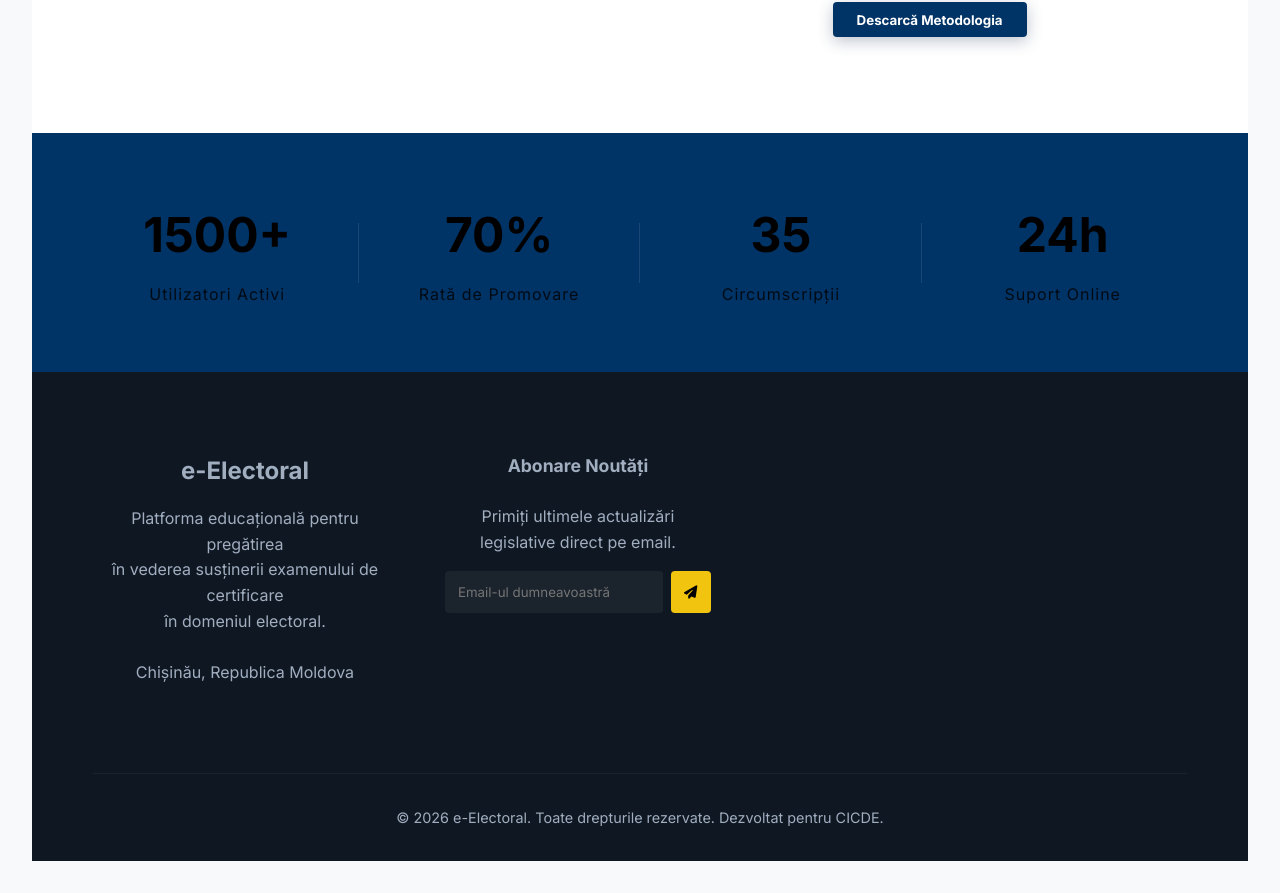
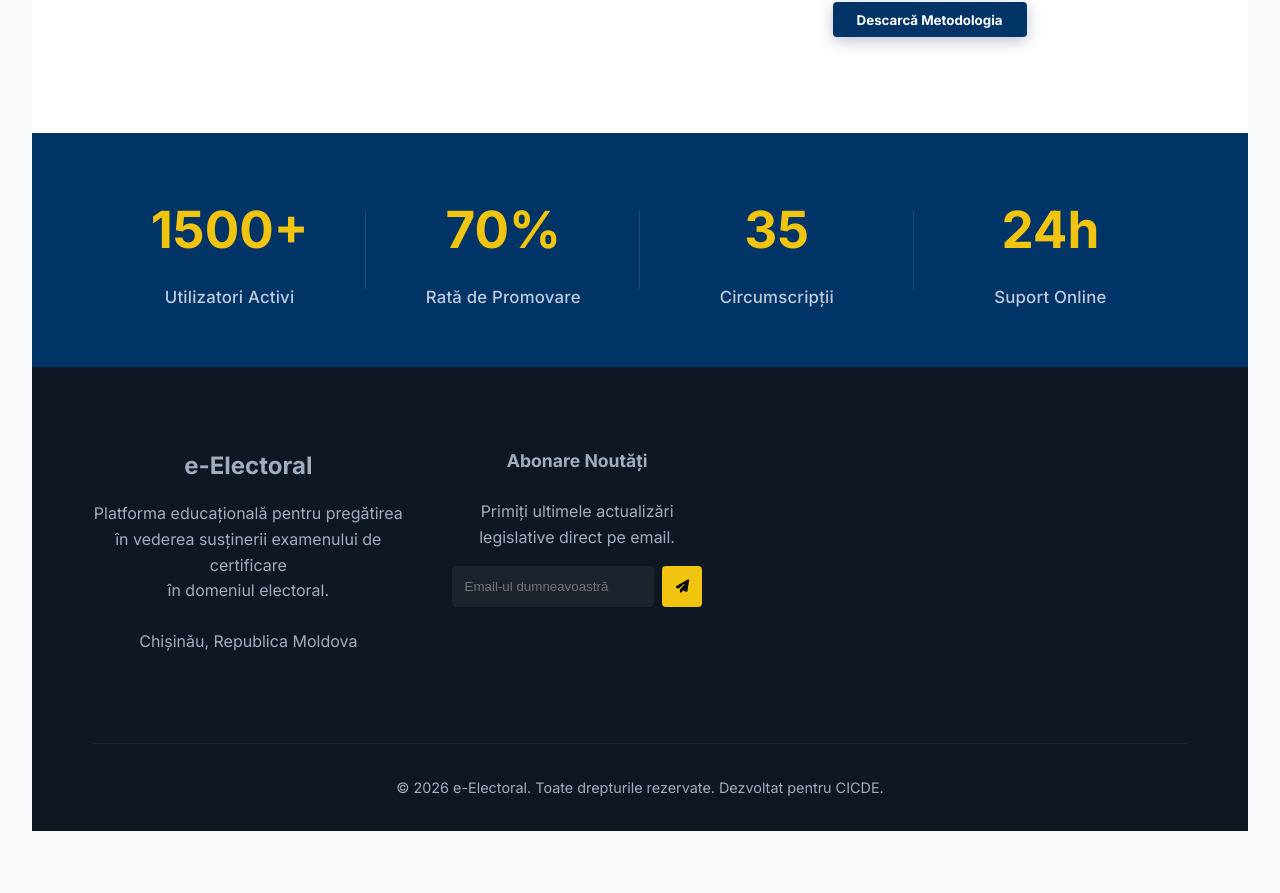
Before and after one commit to roscaiana/Proiect-MRSTweb, a React (Vite) app in the folder frontend/: page / in a window 1280 px wide. Shown: the part 2992-3885 px from the top of the page. After the commit the page ends 3855 px from the top, so only its background shows below. Built offline with nearby package versions, Linux system fonts and the light colour scheme.

Commit message:
final update (i wish)

```diff
--- a/frontend/src/HomePage/Hero/Hero.css
+++ b/frontend/src/HomePage/Hero/Hero.css
@@ -2,7 +2,7 @@
     background: linear-gradient(135deg, var(--primary-color) 0%, #1a2639 100%);
     min-height: 600px;
     position: relative;
-    color: var(#ffffff);
+    color: var(--white);
     display: flex;
     align-items: center;
     overflow: hidden;
@@ -49,7 +49,7 @@
     line-height: 1.1;
     letter-spacing: -1px;
     margin-bottom: 1.5rem;
-    text-shadow: 0 4px 15px rgba(0, 0, 0, 0.4);
+    text-shadow: 0 10px 30px rgba(0,0,0,0.35);
 }
 
 .lead {
@@ -75,10 +75,8 @@
 .mini-stat strong {
     display: block;
     font-size: 1.8rem;
-    color: var(#ffffff);
-}
-
-.mini-stat span {
+    color: var(--white); /* FIX */
+}.mini-stat span {
     font-size: 0.9rem;
     opacity: 0.7;
     text-transform: uppercase;
@@ -142,7 +140,7 @@
 
 .glass-body h3 {
     font-size: 1.8rem;
-    color: var(#ffffff);
+    color: var(--white);
     margin-bottom: 0.5rem;
     font-weight: bold;
 }
@@ -154,7 +152,7 @@
 }
 
 .approval-badge {
-    background: var(#f1c40f);
+    background: var(--accent-color);
     color: #000;
     padding: 0.8rem 1.5rem;
     border-radius: 30px;
--- a/frontend/src/HomePage/Stats/Stats.css
+++ b/frontend/src/HomePage/Stats/Stats.css
@@ -1,43 +1,55 @@
 .section-stats-dark {
     background: #003366;
-    padding: 4rem 0;
-    color: var(#ffffff);
+    padding: 3.5rem 0;
+    color: #ffffff;
 }
 
 .stats-row {
-    gap: 1rem;
+    display: flex;
+    align-items: center;
+    justify-content: space-between;
+    gap: 0;
 }
 
 .stat-block {
+    flex: 1;
     text-align: center;
-    flex: 1;
+    position: relative;
+    padding: 0 1.2rem;
 }
 
 .stat-block .number {
-    font-size: 3rem;
-    font-weight: bold;
-    color: var(#f1c40f);
-    margin-bottom: 0.5rem;
+    font-size: 3.2rem;
+    font-weight: 650;
+    color: #f1c40f;
+    margin-bottom: 0.8rem;
 }
 
 .stat-block .label {
-    font-size: 1rem;
-    opacity: 0.8;
-    letter-spacing: 1px;
+    font-size: 1.05rem;
+    font-weight: 500;
+    color: rgba(255,255,255,0.75);
+    letter-spacing: 0.2px;
 }
 
-.divider-vertical {
+
+.stat-block:not(:last-child)::after {
+    content: "";
+    position: absolute;
+    right: 0;
+    top: 18%;
+    height: 64%;
     width: 1px;
-    height: 60px;
-    background: rgba(255, 255, 255, 0.1);
+    background: rgba(255,255,255,0.12);
 }
 
-@media (max-width: 576px) {
-    .flex-between {
+@media (max-width: 900px) {
+    .stats-row {
         flex-direction: column;
-        gap: 1rem;
+        gap: 1.5rem;
     }
-    .divider-vertical {
+
+    .stat-block:not(:last-child)::after {
         display: none;
     }
 }
--- a/frontend/src/main.css
+++ b/frontend/src/main.css
@@ -18,14 +18,18 @@
     margin: 0;
     padding: 0;
     box-sizing: border-box;
-    font-family: var(--font-main);
 }
 
 body {
+    font-family: var(--font-main);
     background-color: var(--light-bg);
-    color: var(#333);
+    color: var(--text-color);
     line-height: 1.6;
     overflow-x: hidden;
+}
+
+#root {
+    width: 100%;
 }
 
 a {
```
